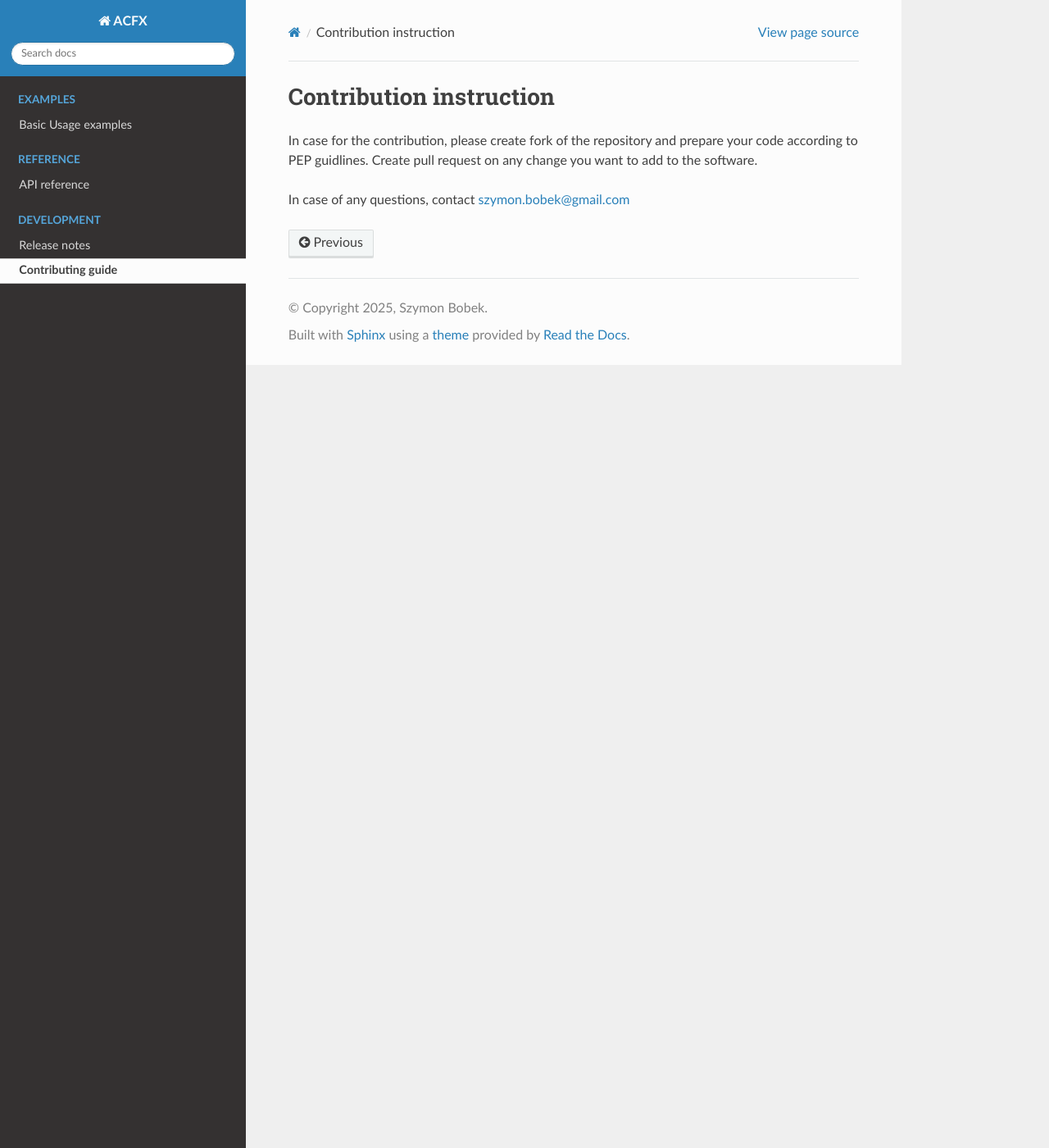
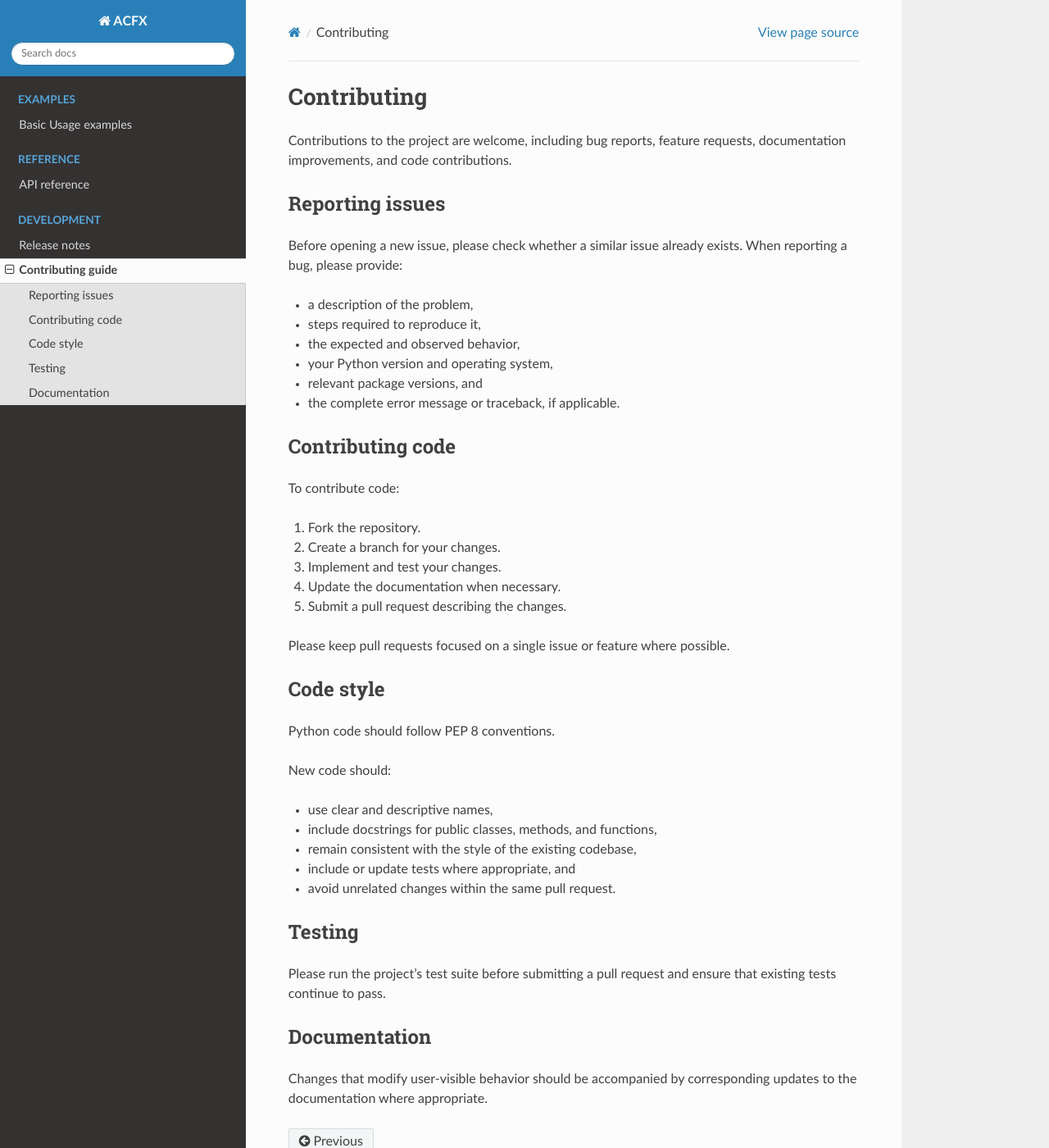
Before and after one commit to sbobek/acfx, a Sphinx documentation site: the page built from docs/contributing.rst, in a window 1280 px wide and 1400 px high. Shown: the whole window at 82% size. Built offline with Sphinx 7.4.7 and the Read the Docs theme 3.1.0, drawn with Linux system fonts in a browser that asks for light colours.

Commit message:
Added templates and contribution guides.

```diff
--- a/docs/contributing.rst
+++ b/docs/contributing.rst
@@ -1,7 +1,56 @@
-Contribution instruction
-========================
+Contributing
+============
 
-In case for the contribution, please create fork of the repository and prepare your code according to PEP guidlines.
-Create pull request on any change you want to add to the software.
+Contributions to the project are welcome, including bug reports,
+feature requests, documentation improvements, and code contributions.
 
-In case of any questions, contact szymon.bobek@gmail.com
+Reporting issues
+----------------
+
+Before opening a new issue, please check whether a similar issue already
+exists. When reporting a bug, please provide:
+
+* a description of the problem,
+* steps required to reproduce it,
+* the expected and observed behavior,
+* your Python version and operating system,
+* relevant package versions, and
+* the complete error message or traceback, if applicable.
+
+Contributing code
+-----------------
+
+To contribute code:
+
+#. Fork the repository.
+#. Create a branch for your changes.
+#. Implement and test your changes.
+#. Update the documentation when necessary.
+#. Submit a pull request describing the changes.
+
+Please keep pull requests focused on a single issue or feature where possible.
+
+Code style
+----------
+
+Python code should follow PEP 8 conventions.
+
+New code should:
+
+* use clear and descriptive names,
+* include docstrings for public classes, methods, and functions,
+* remain consistent with the style of the existing codebase,
+* include or update tests where appropriate, and
+* avoid unrelated changes within the same pull request.
+
+Testing
+-------
+
+Please run the project's test suite before submitting a pull request and
+ensure that existing tests continue to pass.
+
+Documentation
+-------------
+
+Changes that modify user-visible behavior should be accompanied by
+corresponding updates to the documentation where appropriate.
```
Also changed, not shown: .github/pull_request_template.md (added), 3 other files.
